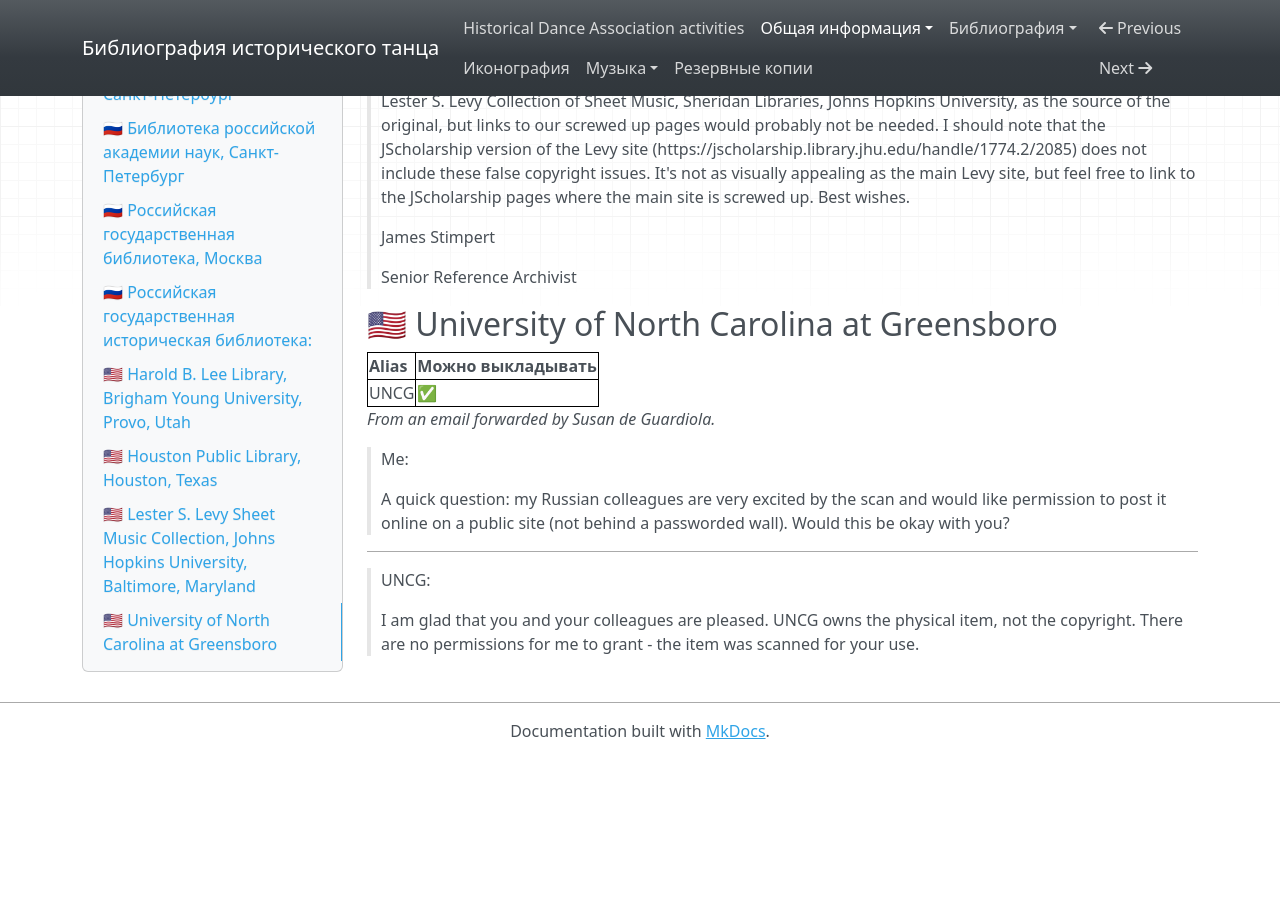
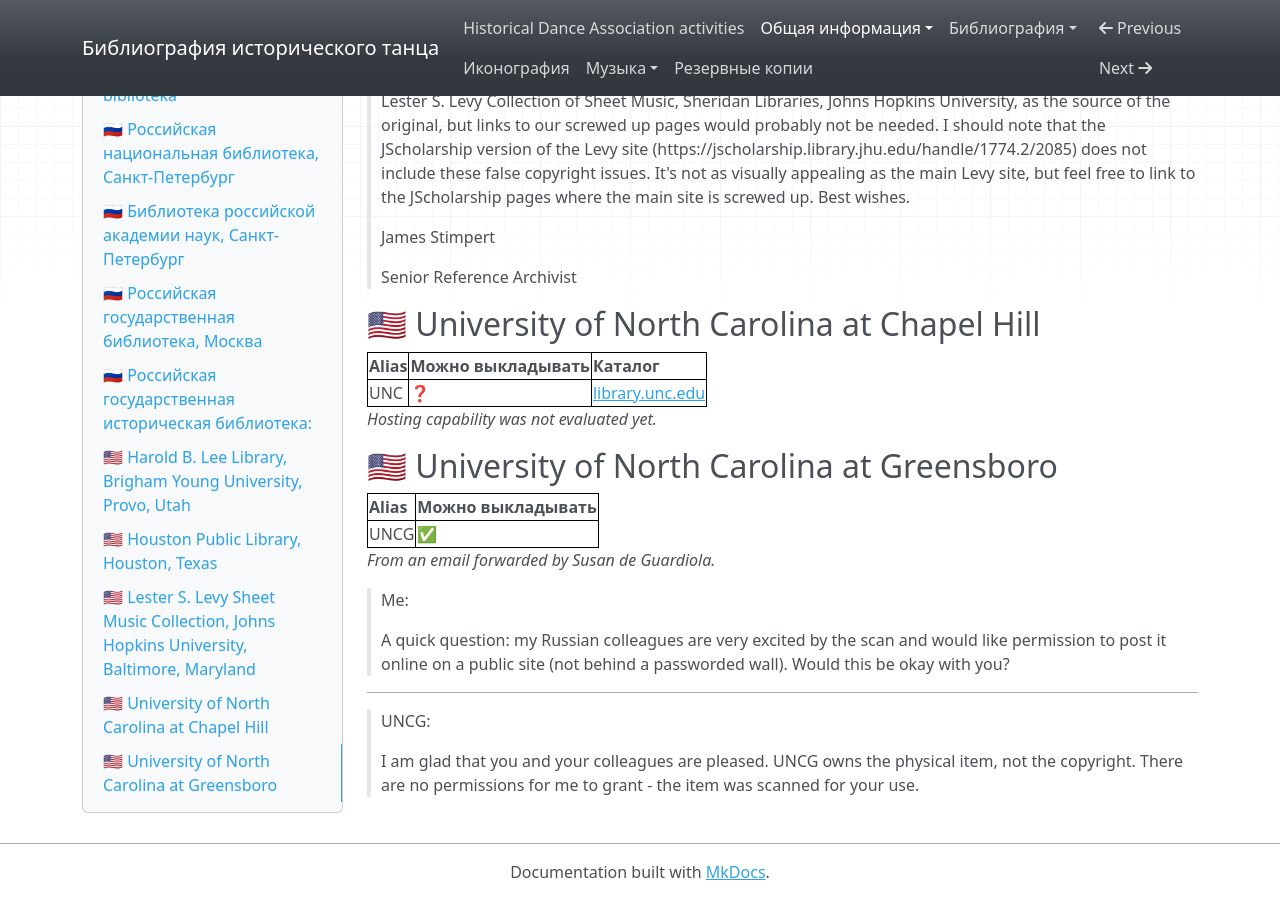
Before and after one commit to hda-technical/dancebooks, an MkDocs documentation site: the page built from docs/common/libraries.md, in a window 1280 px wide and 900 px high, scrolled down 11043 px. Built offline with MkDocs 1.6.1, drawn with Linux system fonts in a browser that asks for light colours; nearby versions of some CDN libraries; before the commit the page ends 11802 px from its top, so only the background shows below that.

Commit message:
Use UNC shorthand to refer to the _University of North Carolina at Chapel Hill_

```diff
--- a/docs/common/libraries.md
+++ b/docs/common/libraries.md
@@ -565,6 +565,14 @@ The rights statement of the record itself reads
 >
 > Senior Reference Archivist
 
+## 🇺🇸 University of North Carolina at Chapel Hill { #UNC }
+
+| Alias | Можно выкладывать | Каталог |
+| --- | --- | --- |
+| UNC | ❓ | [library.unc.edu](https://library.unc.edu/) |
+
+_Hosting capability was not evaluated yet._
+
 ## 🇺🇸 University of North Carolina at Greensboro { #UNCG }
 
 | Alias | Можно выкладывать |
```
Also changed, not shown: 2 other files.
